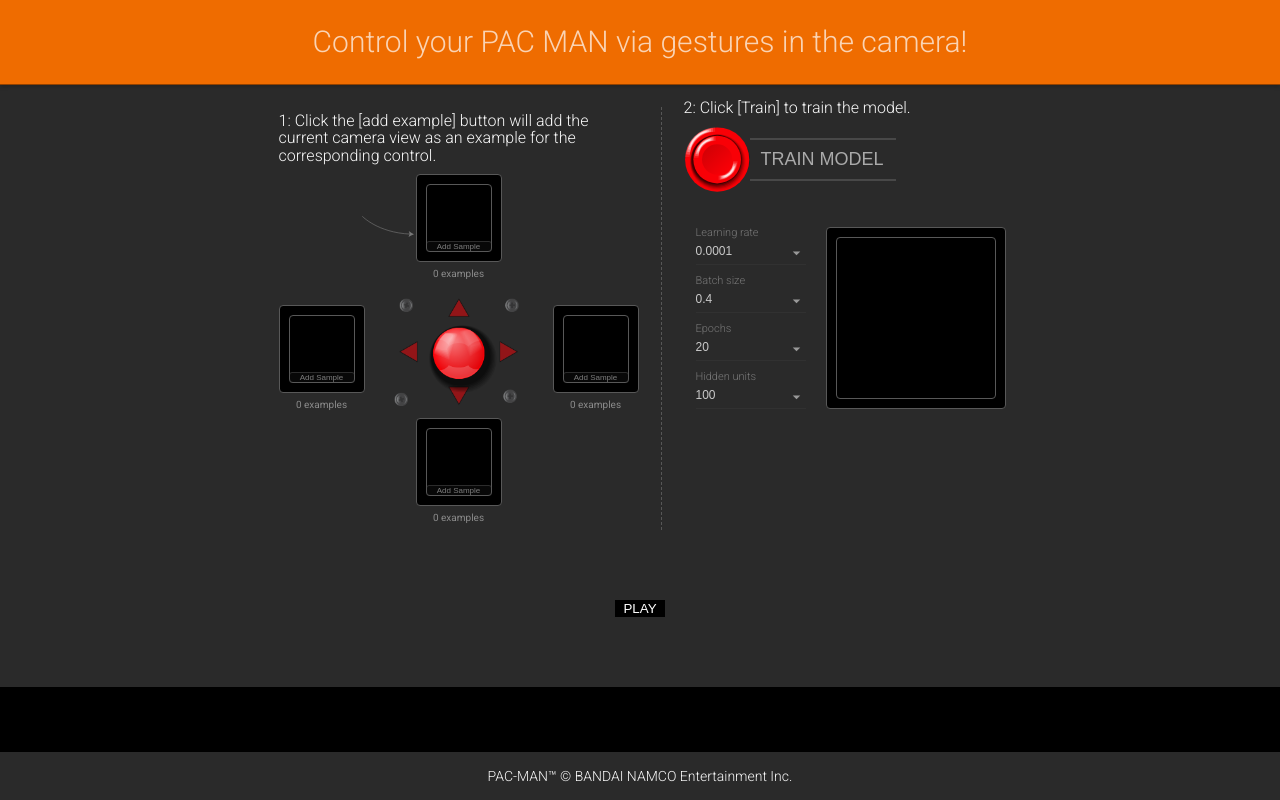
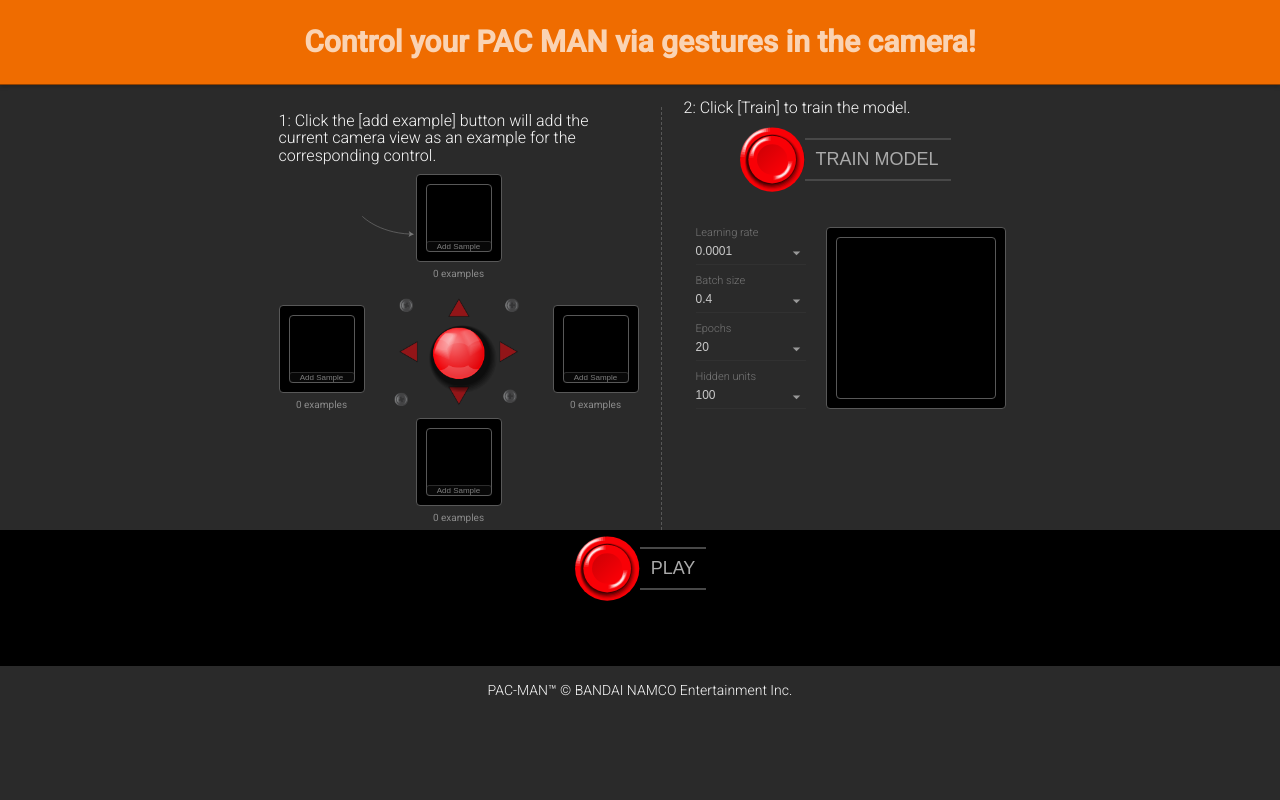
Before and after one commit to wangqianwen0418/tfjs-webcam-ML-PACMAN, a website built with Parcel: page index.html in a window 1280 px wide. Built offline with nearby package versions, Linux system fonts and the light colour scheme; grey boxes are pictures that could not be loaded; what @tensorflow/tfjs, @tensorflow/tfjs-data would draw is missing.

Commit message:
stye: fix button style

```diff
--- a/index.html
+++ b/index.html
@@ -235,9 +235,13 @@
 
 
   <!-- start of pac man -->
-  <button id="predict" style="background: black; border: none; width: 50px; margin: auto">
-    <span style=" color: white;">PLAY</span>
-  </button>
+  <div class="big-buttons play-control">
+    <button id="predict">
+      <img width="66" height="66" src="./images/button.svg" />
+      <span>PLAY</span>
+    </button>
+  </div>
+
   <div id="pacman-container">
     <div id="logo">
       <div id="logo-l">
--- a/styles.css
+++ b/styles.css
@@ -45,7 +45,7 @@
   box-shadow: 0 2px 4px rgba(0,0,0,0.2);
   color: rgba(255, 255, 255, 0.7);
   font-size: 30px;
-  font-weight: 300;
+  font-weight: 700;
   line-height: 1.45em;
   overflow: hidden;
   padding: 20px 0;
@@ -148,7 +148,7 @@
   padding: 0;
   text-align: center;
 }
-.controller-panels button {
+.controller-panels button,  button#predict{
   background: none;
   border: none;
   box-sizing: border-box;
@@ -156,6 +156,16 @@
   margin: 0;
   padding: 0;
 }
+
+.big-buttons.play-control {
+  width: 100%;
+  background-color: black;
+}
+
+button#predict{
+  margin: 5px auto 0;
+}
+
 #train-status {
   width: 124px;
 }
@@ -168,6 +178,7 @@
   align-items: center;
   display: flex;
   flex-direction: row;
+  margin: 0 auto;
 }
 .big-buttons button span {
   border-bottom: 2px solid #484848;
```
Also changed, not shown: README.md.
